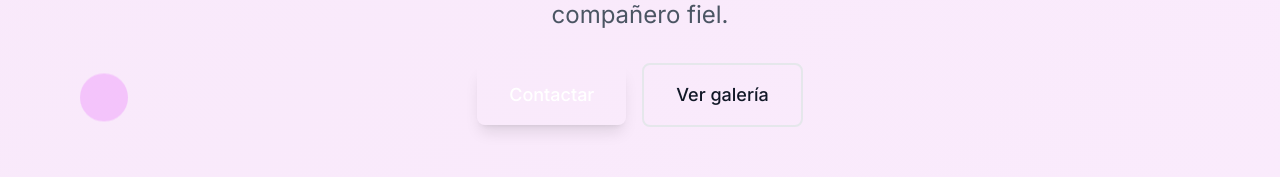
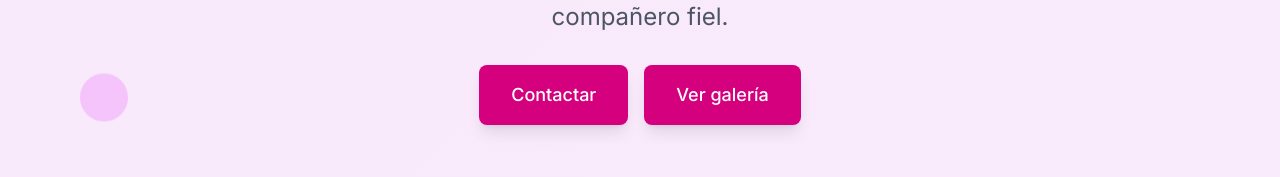
Before and after one commit to Blackshadow05/unamiradalarte, a Next.js app: page / in a window 1280 px wide. Shown: the part 579-756 px from the top of the page. Built offline with nearby package versions, Linux system fonts and the light colour scheme; no server answers; the database is empty.

Commit message:
style(Hero): remove outline variant from gallery button
feat(tailwind): add magenta color palette variants

```diff
--- a/src/components/sections/Hero.tsx
+++ b/src/components/sections/Hero.tsx
@@ -53,7 +53,7 @@ export function Hero() {
     </Button>
   </Link>
   <Link href="/galeria">
-    <Button variant="outline" size="lg" className="px-8 py-4">
+    <Button size="lg" className="px-8 py-4">
       Ver galería
     </Button>
   </Link>
--- a/tailwind.config.js
+++ b/tailwind.config.js
@@ -15,7 +15,10 @@ module.exports = {
           600: '#0077cc',  // Hover / énfasis
           700: '#005c99',
           800: '#003d66',
-          900: '#001f33'
+          900: '#001f33',
+          magenta: '#D4007E',       // Fucsia principal
+          'magenta-dark': '#B10063', // Fucsia oscuro para hover
+          'magenta-light': '#FF4DAD' // Fucsia claro para variante secundaria
         },
         primary: {
           50: '#fdf4ff',
```
